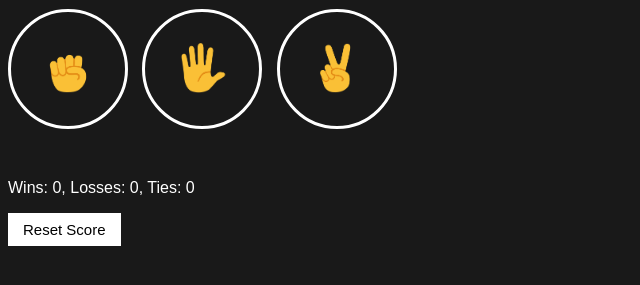
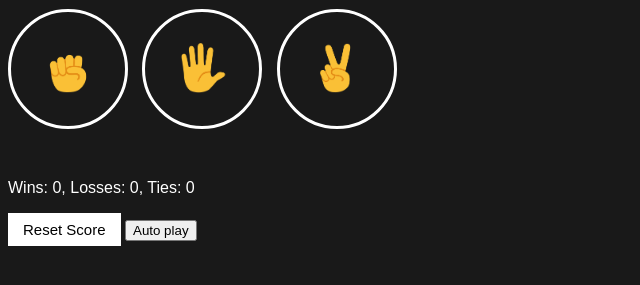
Before and after one commit to Michaelojok11/rock_paper_scissor_game, a plain HTML site: page Rock-paper-scissors.html in a window 1280 px wide. Shown: the part 85-370 px from the top of the page, without its empty margins (0-640 px from the left). Drawn offline with Linux system fonts and the light colour scheme.

Commit message:
update git

```diff
--- a/Rock-paper-scissors.html
+++ b/Rock-paper-scissors.html
@@ -35,6 +35,13 @@
   <!-- Reset score -->
   <button onclick="resetScore(); localStorage.removeItem('score'); updateScoreElement();" class="reset-score-button">Reset Score</button>
 
+     <!-- Autoplay button -->
+     <button class="auto-play-button" onclick="
+     autoPlay();
+    "> Auto play  </button>
+
+    <!-- end of autoplay button -->
+
   <script src="rock-paper-scissors.js">
 
   </script>
```
